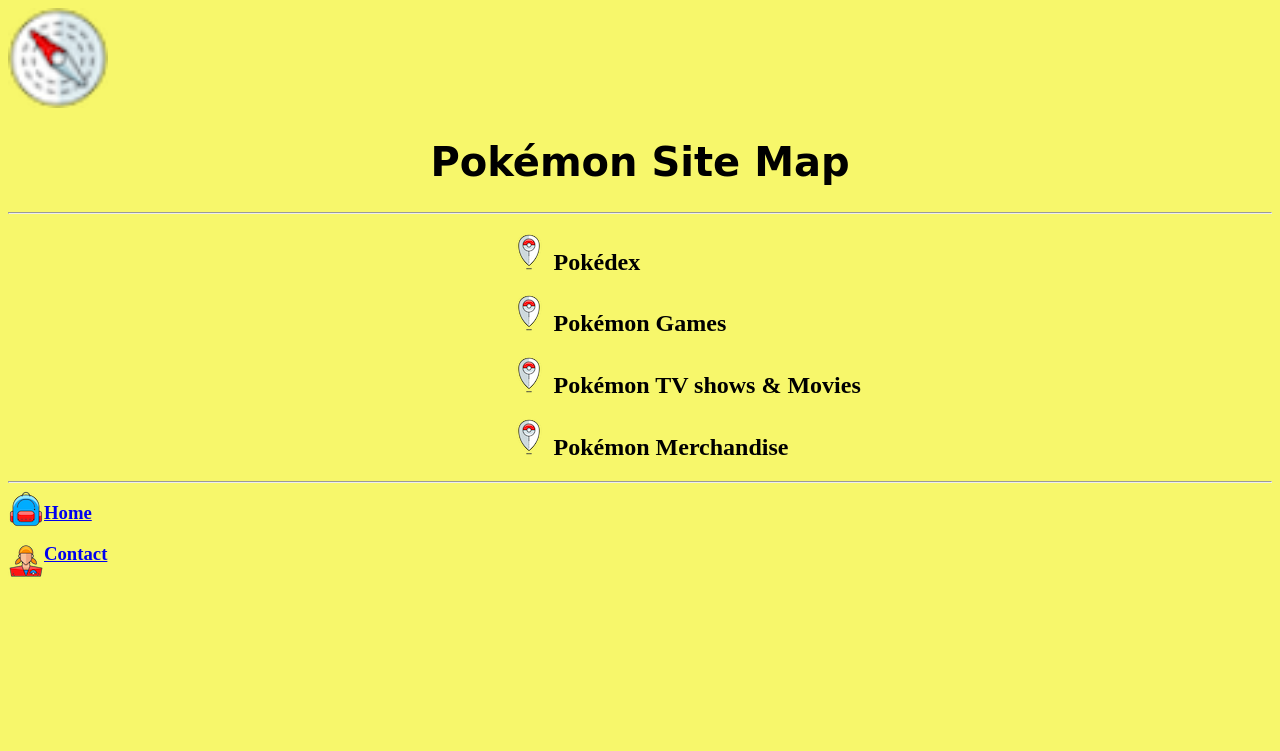
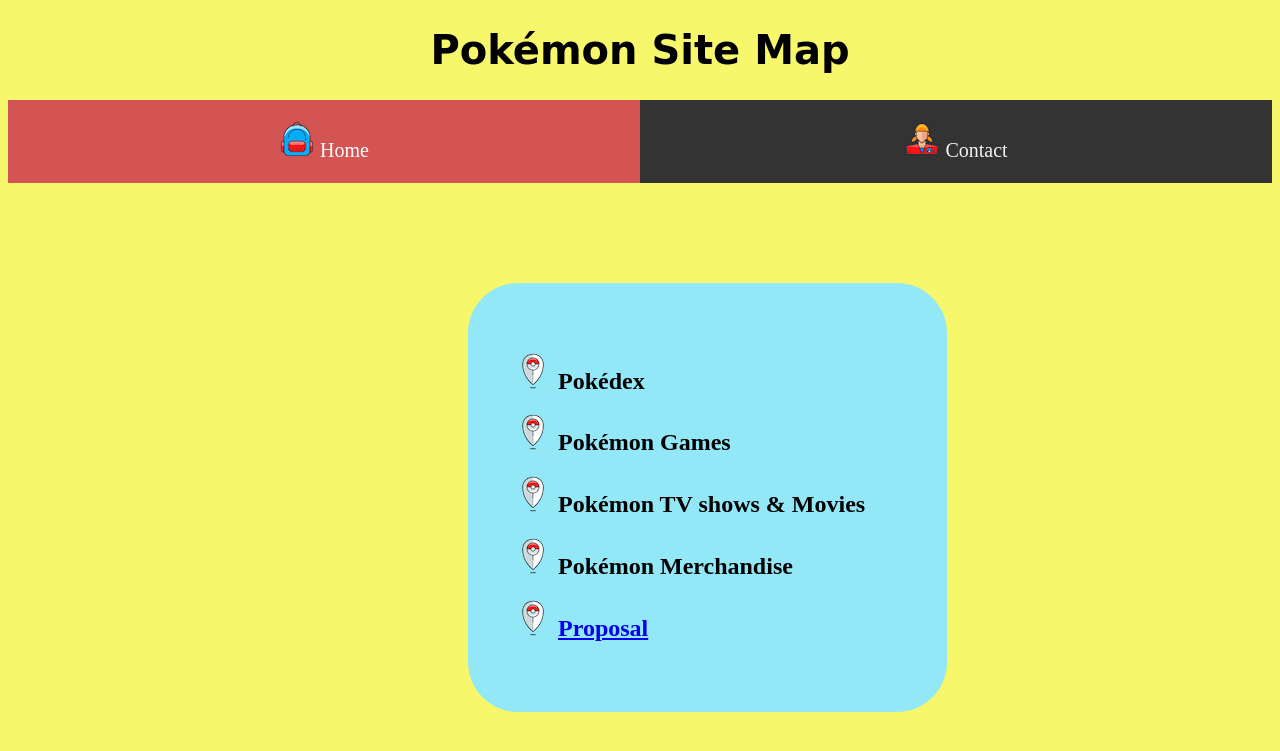
Before and after one commit to Santiagoooooo/TermProject, a PHP site: page /Sitemap.html in a window 1280 px wide. Shown: the top 751 px of the page. Run offline with PHP 8.4, Linux system fonts and the light colour scheme.

Commit message:
6/7 updated

```diff
--- a/Sitemap.html
+++ b/Sitemap.html
@@ -8,37 +8,33 @@
     <style>
       ul {
         list-style-image: url(images/location.png);
-        margin-left: 40%;
+margin:auto;
       }
     </style>
   </head>
   <body>
-    <img
-      src="images/direction.png"
-      height="100"
-      alt="Direction"
-      title="direction"
-    />
     <h1>Pokémon Site Map</h1>
-    <hr />
+    <div class="topnav">
+      <a class="active" href="index.html"
+        ><img src="images/bag.png" alt="home" title="home" />
+        Home</a
+      >
+
+      <a href="contact.html"
+        ><img src="images/girl.png" alt="contact" title="contact" /> Contact</a
+      >
+
+    </div>
+    <div class="container">
     <ul>
       <h2><li>Pokédex</li></h2>
       <h2><li>Pokémon Games</li></h2>
       <h2><li>Pokémon TV shows & Movies</li></h2>
       <h2><li>Pokémon Merchandise</li></h2>
+      <h2><li><a href="proposal.html">Proposal</li></h2></a>
     </ul>
-    <hr>
-    <img src="images/bag.png"
-    title="bag"
-    alt="bag"
-    class="bottom">
-    <p><h3><a href="index.html">Home</a></h3></p>
+  </div>
 
 
-    <img src="images/girl.png"
-    title="girl"
-    alt="girl"
-    class="bottom">
-    <p><h3><a href="contact.html">Contact</a></h3></p>
   </body>
 </html>
--- a/style/proposal.css
+++ b/style/proposal.css
@@ -24,3 +24,8 @@ ul {
   font-size: 23px;
   font-family: "Comic Sans MS", cursive, sans-serif;
 }
+
+.bottom{
+  float: left;
+  margin: auto;
+}
--- a/style/sitemap.css
+++ b/style/sitemap.css
@@ -1,16 +1,45 @@
-body{
-    background-color: rgb(247, 247, 107);
+body {
+  background-color: rgb(247, 247, 107);
+}
+h1 {
+  text-align: center;
+  font-family: "Comic Sans MS", cursive, sans-serif;
+  font-size: 40px;
+}
+.bottom {
+  float: left;
+  margin: auto;
+}
+.topnav {
+  overflow: hidden;
+  background-color: #333;
 }
 
-ul{
-    list-style-image: url(images/icon2.png);
+.topnav a {
+  float: left;
+  color: #f2f2f2;
+  text-align: center;
+  padding: 21px 0px;
+  text-decoration: none;
+  font-size: 20px;
+  width: 50%;
 }
-h1{
-    text-align: center;
-    font-family: "Comic Sans MS", cursive, sans-serif ;
-    font-size: 40px;
+
+.topnav a:hover {
+  background-color: #ddd;
+  color: black;
 }
-.bottom{
-    float: left;
-    margin: auto;
+
+.topnav a.active {
+  background-color: rgb(212, 84, 84);
+  color: white;
 }
+
+.container {
+  border-radius: 50px;
+  background-color: #93e8f7;
+  padding: 50px;
+  width: 30%;
+  margin-top: 100px;
+  margin-left: 460px;
+}
```
Also changed, not shown: contact.html (+13 -14 lines), index.html (+17 -14 lines), proposal.html (+12 -0 lines), style/contact.css (+25 -4 lines).
